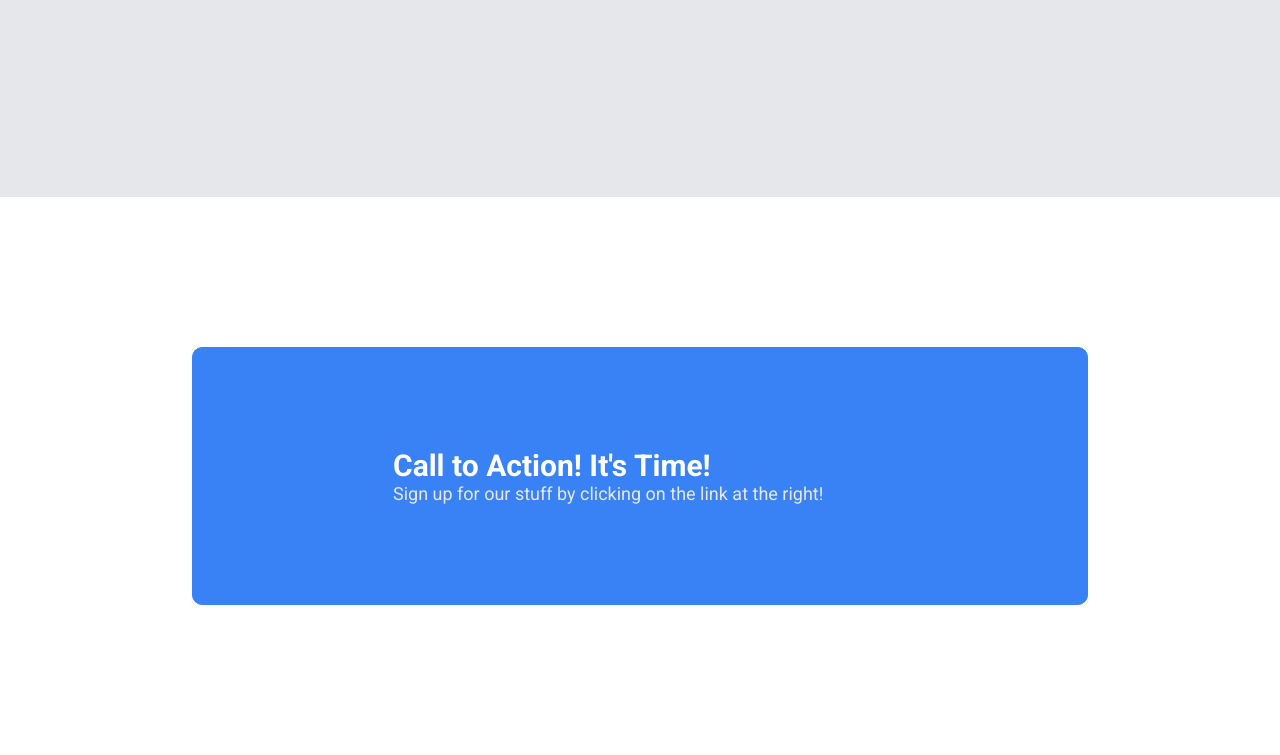
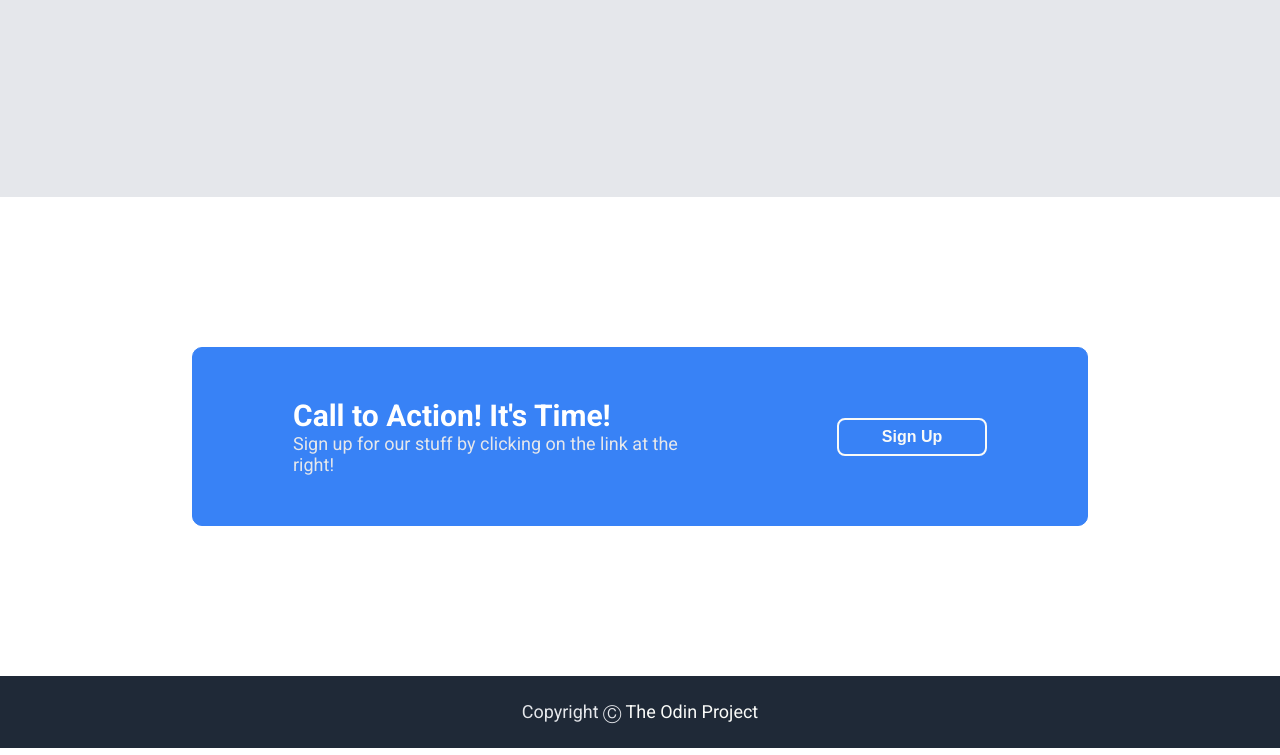
Before and after one commit to aritako/odin-landing-page, a plain HTML site: page index.html in a window 1280 px wide. Shown: the part 2244-2999 px from the top of the page. Drawn offline with Linux system fonts and the light colour scheme.

Commit message:
Finished call-to-action panel and footer.

```diff
--- a/index.html
+++ b/index.html
@@ -25,7 +25,7 @@
             <span class = "title">This website is awesome!</span>
             <span class = "subtitle">Lorem ipsum dolor sit amet, consectetur adipiscing elit, sed do eiusmod tempor incididunt ut labore et dolore magna aliqua. Pulvinar mattis nunc sed blandit libero.</span>
             <div class = "p1-button">
-                <button class="signup-button">Sign Up</button>
+                <button class="signup-button hero-button">Sign Up</button>
             </div>
         </div>
         <div class = "p1-image">
@@ -61,16 +61,21 @@
     </div>
     <div class = "pd panel-padding panel-4">
         <div class = "call-panel">
-            <div class = "call-wrapper">
-                <div class = "call-left">
-                    <div class = "heading-2 call-header-text"> Call to Action! It's Time!</div>
-                    <div class = "subtitle">Sign up for our stuff by clicking on the link at the right!</div>
-                </div>
-                <div class = "call-right">
-                    <div></div>
+            <div class = "call-left">
+                <div class = "heading-2 call-header-text"> Call to Action! It's Time!</div>
+                <div class = "subtitle">Sign up for our stuff by clicking on the link at the right!</div>
+            </div>
+            <div class = "call-right">
+                <div>
+                    <button class = "signup-button transparent-button call-button">Sign Up</button>
                 </div>
             </div>
         </div>
     </div>
+    <div class = "footer">
+        <div class = "subtitle">
+            Copyright Ⓒ <a href = "theodinproject.com">The Odin Project</a>
+        </div>
+    </div>
 </body>
 </html>
--- a/stylesheet.css
+++ b/stylesheet.css
@@ -33,7 +33,7 @@ body {
     gap: 16px;
 }
 
-.header-right ul li a{
+a {
     text-decoration: none;
     color: #f9faf8;
 }
@@ -54,6 +54,7 @@ body {
     gap: 32px;
     justify-content: center;
 }
+
 .p1-message {
     display:flex;
     flex-direction: column;
@@ -73,27 +74,46 @@ body {
 button {
     padding: 8px 16px;
     border-radius: 8px;
-    width:  150px;
 }
 
 .p1-button {
     margin-top: 16px;
 }
 
-button.signup-button {
-    padding: 8px 16px;
-    border-radius: 8px;
+.signup-button {
+    width:  150px;
     background-color: #3882F6;
     border: 1px solid  #3882F6;
     color: white;
     font-size: 16px;
     font-weight: 700;
+
+}
+
+.hero-button {
     transition: 0.5s;
 }
-button.signup-button:hover {
+
+.hero-button:hover {
     background-color: #0866fd;
     border: 1px solid  #0866fd;
     transition: 0.5s;
+}
+
+.transparent-button {
+    background-color: transparent;
+    border: 2px solid #f9faf8;
+    color: #f9faf8;
+}
+
+.call-button {
+    transition: 0.2s ease-in-out;
+}
+
+.call-button:hover {
+    transition: 0.2s ease-in-out;
+    background-color: #f9faf8;
+    color: #3882F6;
 }
 .p1-image{
     width: 60%;
@@ -162,6 +182,8 @@ button.signup-button:hover {
     display:flex;
     flex-direction:column;
     gap: 18px;
+    padding: 0 25px;
+    max-width: 1270px;
 }
 .quote {
     font-style: italic;
@@ -179,18 +201,43 @@ button.signup-button:hover {
     color: #1f2937;
     text-align: right;
 }
+.panel-4 {
+    display: flex;
+    justify-content: center;
+    align-items: center;
+}
+
 .call-panel {
+    width: 100%;
     background-color: #3882F6;
     border: 1px solid #3882F6;
     border-radius: 10px;
-    padding: 100px 200px;
+    padding: 50px 100px;
     display: flex;
+    justify-content: space-between;
+    gap: 20%;
 }
 
-.call-wrapper {
-    display: flex;
-}
 .call-header-text {
     text-align:left;
     color:white;
 }
+
+.call-right {
+    display: flex;
+    justify-content: center;
+}
+
+.call-right div {
+    display: flex;
+    justify-content: center;
+    align-items: center;
+}
+
+.footer {
+    background-color: #1f2937;
+    display: flex;
+    justify-content: center;
+    align-items: center;
+    padding: 25px;
+}
```
